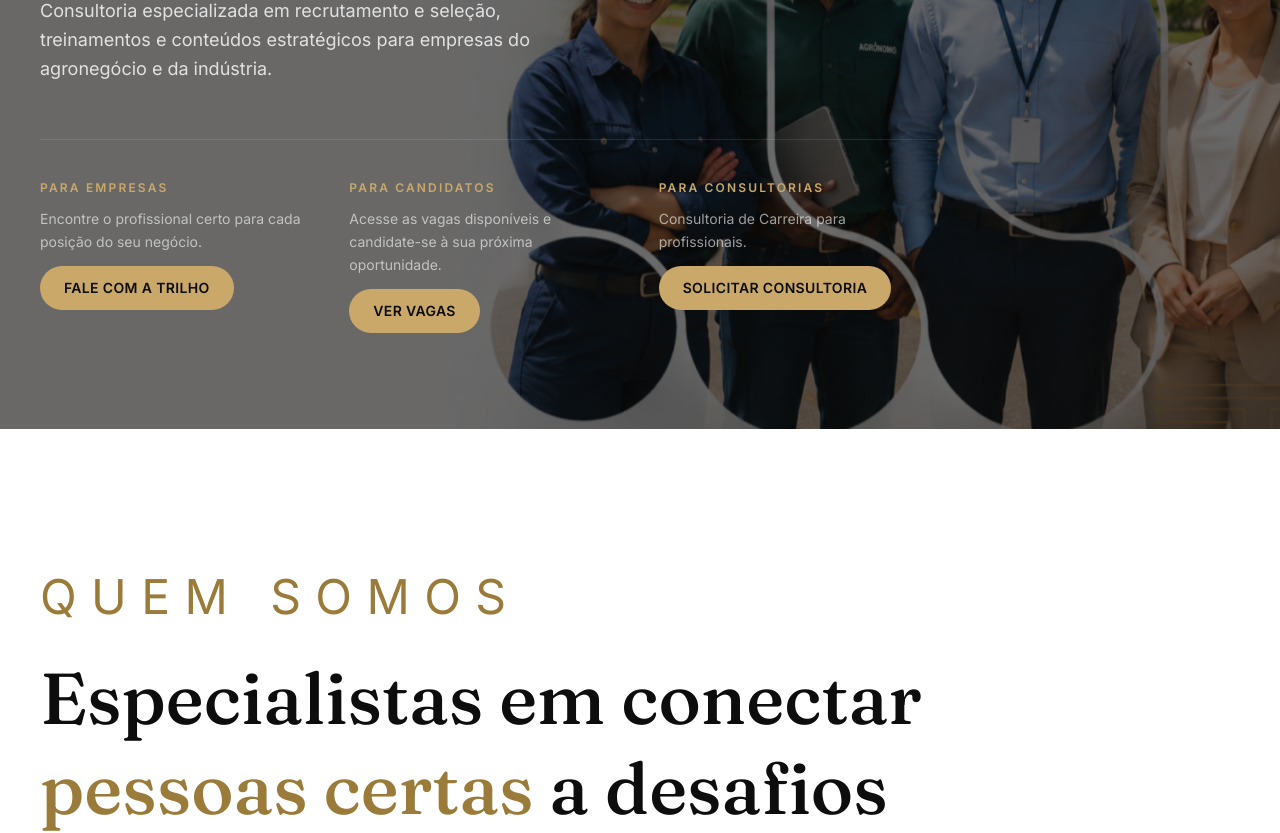
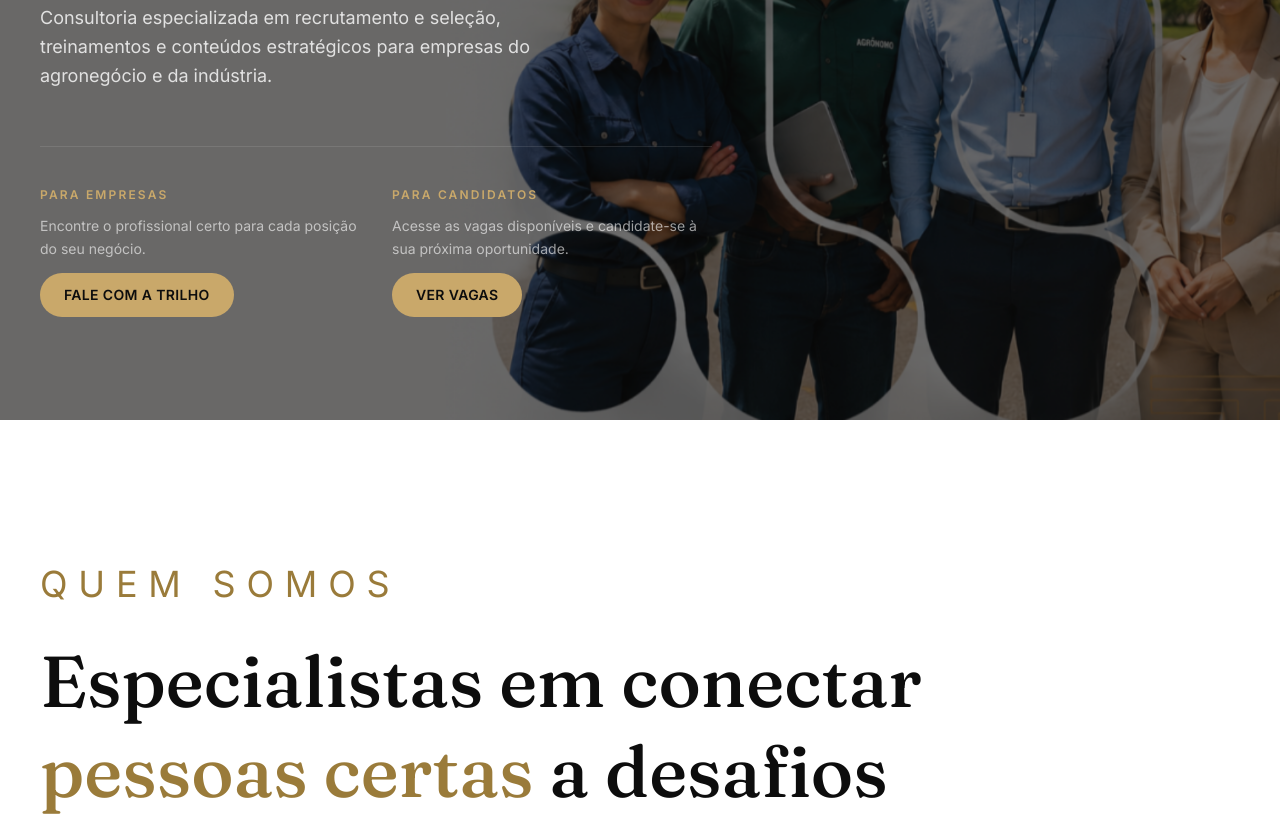
Before and after one commit to mariliarcorreia/trilho-site, a Next.js app: page / in a window 1280 px wide. Shown: the part 380-1213 px from the top of the page. Built offline with nearby package versions, Linux system fonts and the light colour scheme.

Commit message:
ajustes finais

```diff
--- a/components/Clientes.tsx
+++ b/components/Clientes.tsx
@@ -1,10 +1,8 @@
 "use client";
 
 import { motion } from "framer-motion";
-import Image from "next/image";
 
 const CLIENTES = [
-  { nome: "LD Celulose", logo: "/images/ld-celulose.png" },
   { nome: "MAZI Consultoria e Contabilidade", logo: "/images/mazi-consultoria.png" },
 ];
 
@@ -19,7 +17,7 @@ export default function Clientes() {
           transition={{ duration: 0.6 }}
           className="mb-16"
         >
-          <span className="text-dourado text-sm tracking-[0.2em] uppercase">
+          <span className="text-dourado text-sm tracking-[0.2em] uppercase font-bold">
             Clientes & Parceiros
           </span>
           <h2 className="font-display font-medium text-3xl sm:text-4xl mt-4 leading-tight">
@@ -27,7 +25,7 @@ export default function Clientes() {
           </h2>
         </motion.div>
 
-        <div className="grid sm:grid-cols-2 gap-8">
+        <div className="flex flex-wrap gap-8">
           {CLIENTES.map((c, i) => (
             <motion.div
               key={c.nome}
@@ -35,12 +33,12 @@ export default function Clientes() {
               whileInView={{ opacity: 1, y: 0 }}
               viewport={{ once: true, margin: "-60px" }}
               transition={{ duration: 0.5, delay: i * 0.12 }}
-              className="bg-branco rounded-2xl border border-linha flex flex-col items-center justify-center gap-4 p-10 min-h-[240px]"
+              className="bg-branco rounded-2xl border border-linha flex flex-col items-center justify-center gap-6 p-10 min-h-[240px] w-full max-w-sm"
             >
               <img
                 src={c.logo}
                 alt={c.nome}
-                style={{ width: "100%", height: "160px", objectFit: "contain" }}
+                style={{ width: "100%", height: "140px", objectFit: "contain" }}
               />
               <p className="text-grafite font-medium text-base text-center">{c.nome}</p>
             </motion.div>
--- a/components/Footer.tsx
+++ b/components/Footer.tsx
@@ -9,51 +9,29 @@ export default function Footer() {
         <Image
           src="/images/logo-branca.png"
           alt="Trilho Consultoria"
-          width={280}
-          height={140}
-          className="h-16 w-auto"
+          width={500}
+          height={250}
+          className="h-28 w-auto"
         />
 
         <div className="flex flex-wrap items-center gap-7">
-          <a
-            href="#"
-            target="_blank"
-            rel="noopener noreferrer"
-            aria-label="Facebook"
-            className="hover:text-dourado-claro transition-colors"
-          >
+          <a href="#" target="_blank" rel="noopener noreferrer" aria-label="Facebook" className="hover:text-dourado-claro transition-colors">
             <Facebook size={32} />
           </a>
-          <a
-            href="#"
-            target="_blank"
-            rel="noopener noreferrer"
-            aria-label="Instagram"
-            className="hover:text-dourado-claro transition-colors"
-          >
+          <a href="#" target="_blank" rel="noopener noreferrer" aria-label="Instagram" className="hover:text-dourado-claro transition-colors">
             <Instagram size={32} />
           </a>
-          <a
-            href="https://www.linkedin.com/company/trilhoconsultoria"
-            target="_blank"
-            rel="noopener noreferrer"
-            aria-label="LinkedIn"
-            className="hover:text-dourado-claro transition-colors"
-          >
+          <a href="https://www.linkedin.com/company/trilhoconsultoria" target="_blank" rel="noopener noreferrer" aria-label="LinkedIn" className="hover:text-dourado-claro transition-colors">
             <Linkedin size={32} />
           </a>
-          <Link
-            href="/area-cliente"
-            className="text-sm border border-branco/20 rounded-full px-5 py-2.5 hover:border-dourado-claro hover:text-dourado-claro transition-colors"
-          >
+          <Link href="/area-cliente" className="text-sm border border-branco/20 rounded-full px-5 py-2.5 hover:border-dourado-claro hover:text-dourado-claro transition-colors">
             Área do Cliente
           </Link>
         </div>
       </div>
 
       <div className="mx-auto max-w-7xl px-6 lg:px-10 pb-8 text-xs text-branco/35">
-        © {new Date().getFullYear()} Trilho Consultoria em Recrutamento &
-        Seleção. CNPJ 66.585.378/0001-02.
+        © {new Date().getFullYear()} Trilho Consultoria em Recrutamento & Seleção. CNPJ 66.585.378/0001-02.
       </div>
     </footer>
   );
--- a/components/Hero.tsx
+++ b/components/Hero.tsx
@@ -50,11 +50,12 @@ export default function Hero() {
           Consultoria especializada em recrutamento e seleção, treinamentos e conteúdos estratégicos para empresas do agronegócio e da indústria.
         </motion.p>
 
+        {/* Apenas dois CTAs: Para Empresas e Para Candidatos */}
         <motion.div
           initial={{ opacity: 0, y: 18 }}
           animate={{ opacity: 1, y: 0 }}
           transition={{ duration: 0.7, delay: 0.35 }}
-          className="mt-14 pt-10 border-t border-branco/10 grid sm:grid-cols-3 gap-8 max-w-4xl"
+          className="mt-14 pt-10 border-t border-branco/10 grid sm:grid-cols-2 gap-8 max-w-2xl"
         >
           <div className="flex flex-col gap-3">
             <p className="text-dourado-claro text-xs tracking-[0.18em] uppercase font-bold">Para Empresas</p>
@@ -70,13 +71,6 @@ export default function Hero() {
               Ver Vagas
             </a>
           </div>
-          <div className="flex flex-col gap-3">
-            <p className="text-dourado-claro text-xs tracking-[0.18em] uppercase font-bold">Para Consultorias</p>
-            <p className="text-branco/60 text-sm leading-relaxed">Consultoria de Carreira para profissionais.</p>
-            <a href="#contato" className="self-start bg-dourado-claro text-noite font-bold px-6 py-3 rounded-full hover:bg-dourado transition-colors text-sm uppercase tracking-wide">
-              Solicitar Consultoria
-            </a>
-          </div>
         </motion.div>
       </div>
     </section>
--- a/components/QuemSomos.tsx
+++ b/components/QuemSomos.tsx
@@ -13,11 +13,10 @@ export default function QuemSomos() {
           transition={{ duration: 0.6 }}
           className="mb-16"
         >
-          {/* QUEM SOMOS — mais leve e com mais espaço abaixo */}
-          <span className="text-dourado font-light tracking-[0.3em] uppercase block text-3xl sm:text-4xl lg:text-5xl mb-8">
+          {/* QUEM SOMOS: levemente menor que antes, peso leve, espaço generoso */}
+          <span className="text-dourado font-light tracking-[0.3em] uppercase block text-2xl sm:text-3xl lg:text-4xl mb-8">
             Quem Somos
           </span>
-          {/* Frase principal */}
           <h2 className="font-display font-medium text-5xl sm:text-6xl lg:text-7xl leading-tight max-w-4xl">
             Especialistas em conectar{" "}
             <span className="text-dourado">pessoas certas</span> a desafios certos.
--- a/components/Servicos.tsx
+++ b/components/Servicos.tsx
@@ -2,7 +2,7 @@
 
 import { useState, useEffect } from "react";
 import { motion, AnimatePresence } from "framer-motion";
-import { Users, GraduationCap, BarChart3, ChevronLeft, ChevronRight } from "lucide-react";
+import { Users, GraduationCap, ChevronLeft, ChevronRight } from "lucide-react";
 
 const SERVICOS = [
   {
@@ -24,27 +24,16 @@ const SERVICOS = [
     subservicos: [],
     imagem: "/images/treinamento.png",
   },
-  {
-    icon: BarChart3,
-    titulo: "Consultoria",
-    descricao: "Consultoria de Carreira para profissionais que desejam se destacar no mercado e aumentar suas chances de aprovação em processos seletivos.",
-    subservicos: [
-      { icone: "⭐", texto: "LinkedIn e currículo estratégicos" },
-      { icone: "⭐", texto: "Posicionamento e marca profissional" },
-      { icone: "⭐", texto: "Preparação para entrevistas e processos seletivos" },
-      { icone: "⭐", texto: "Planejamento de carreira e transição profissional" },
-    ],
-    imagem: "https://images.unsplash.com/photo-1552664730-d307ca884978?w=900&q=80",
-  },
 ];
 
 export default function Servicos() {
   const [ativo, setAtivo] = useState(0);
 
+  // 15 segundos de intervalo
   useEffect(() => {
     const timer = setInterval(() => {
       setAtivo((prev) => (prev + 1) % SERVICOS.length);
-    }, 9000);
+    }, 25000);
     return () => clearInterval(timer);
   }, []);
 
```
Also changed, not shown: 1 other file (tests, documents, lock files or other folders).
